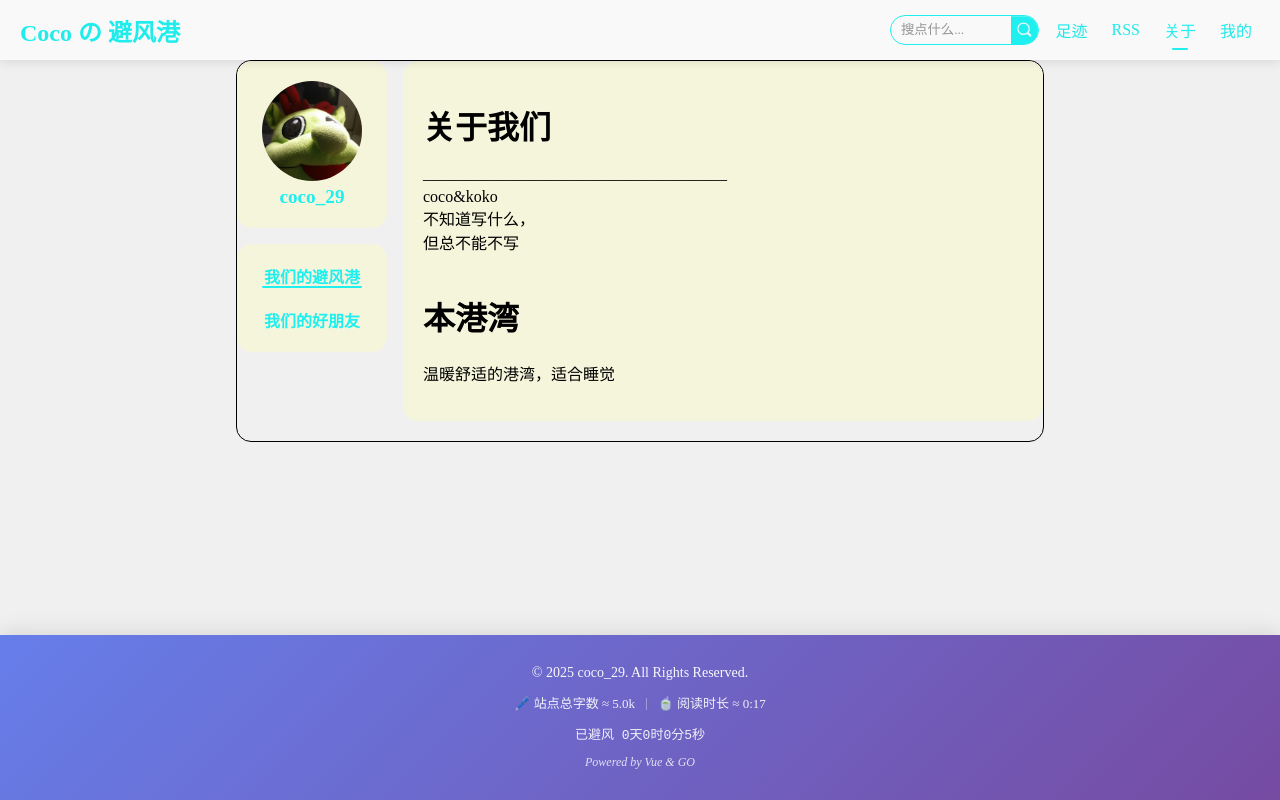
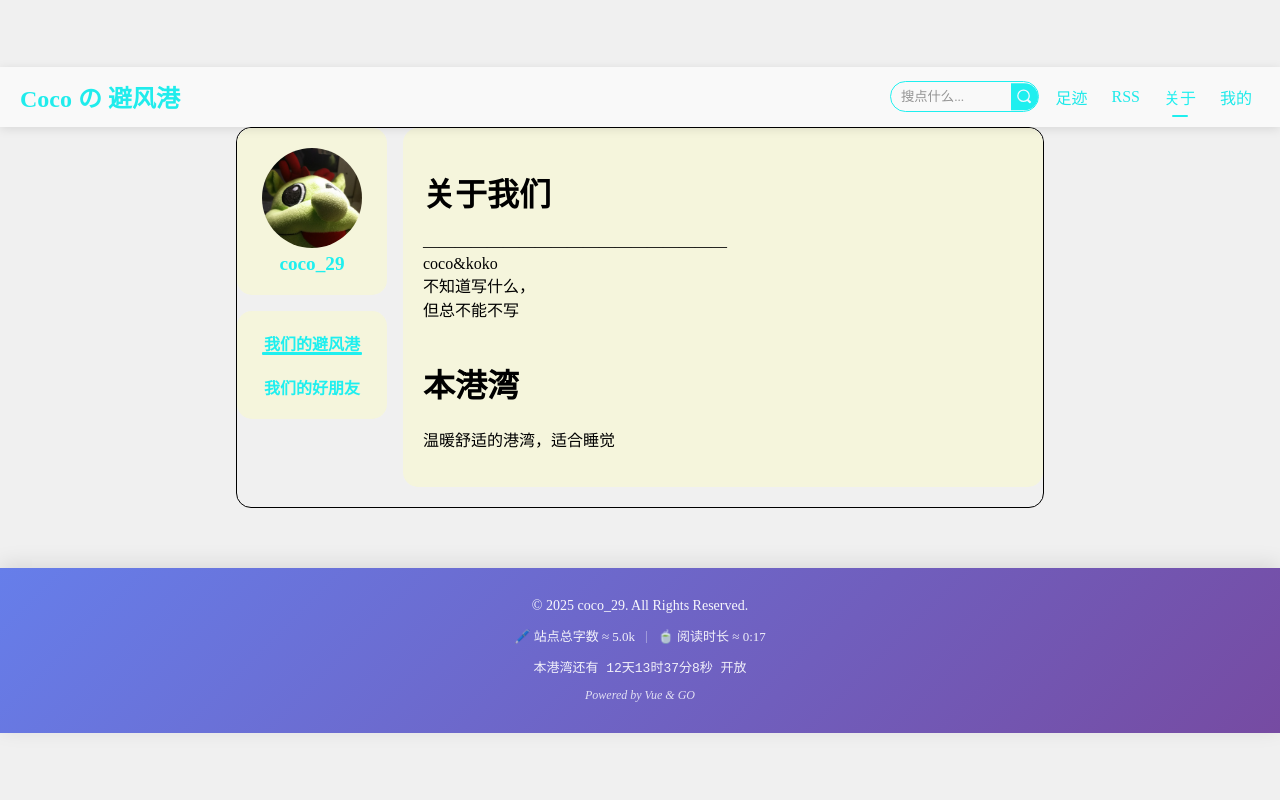
Before and after one commit to coco292931/coblog-frontend, a Vue app: page /about in a window 1280 px wide. Built offline with nearby package versions, Linux system fonts and the light colour scheme; no server answers.

Commit message:
feat: add eggs

```diff
--- a/src/components/Footer.vue
+++ b/src/components/Footer.vue
@@ -9,8 +9,8 @@
                 <span class="separator">|</span>
                 <span class="stat-item">🍵 阅读时长 ≈ {{ readingTime }}</span>
             </div>
-            <div class="uptime">
-                已避风 {{ uptimeDisplay }}
+            <div class="uptime" >
+                {{ uptimeDisplay }}
             </div>
             <div class="powered">
                 Powered by Vue & GO
@@ -58,13 +58,18 @@ const readingTime = computed(() => {
     return `0:${mins.toString().padStart(2, '0')}`;
 });
 
+// 获取开放时间（后端数据或默认值）
+const openTime = computed(() => {
+    if (siteStats.value.started_time) {
+        return new Date(siteStats.value.started_time);
+    }
+    // 默认开放时间：2025年12月20日
+    return new Date('2025-12-20T00:00:00');
+});
+
 // 计算运行时长
 const uptimeDisplay = computed(() => {
-    if (!siteStats.value.started_time) {
-        return '0天0时0分0秒';
-    }
-
-    const startTime = new Date(siteStats.value.started_time);
+    const startTime = openTime.value;
     const diff = currentTime.value - startTime;
 
     const seconds = Math.floor(diff / 1000);
@@ -76,17 +81,22 @@ const uptimeDisplay = computed(() => {
     const displayMinutes = minutes % 60;
     const displayHours = hours % 24;
 
-    return `${days}天${displayHours}时${displayMinutes}分${displaySeconds}秒`;
+
+    if (diff > 0) {
+        return `已避风 ${days}天${displayHours}时${displayMinutes}分${displaySeconds}秒`;
+    }
+    return `本港湾还有 ${-days}天${-displayHours}时${-displayMinutes}分${-displaySeconds}秒 开放`;
 });
 
 // 获取网站统计数据
 const fetchSiteStats = async () => {
     try {
         // 这里替换成实际的API地址
-        const response = await fetch('/api/site/info');
+        const url="http://127.0.0.1:4523/m1/7489100-7224477-6663459"
+        const response = await fetch(`${url}/api/site/info`);
         if (response.ok) {
             const data = await response.json();
-            siteStats.value = data;
+            siteStats.value = data.data;
         }
     } catch (error) {
         console.error('获取网站统计数据失败:', error);
@@ -97,19 +107,19 @@ const fetchSiteStats = async () => {
             total_visits: 0,
             total_visitors: 0,
             uptime: '',
-            started_time: new Date().toISOString()
+            started_time: '' // 空字符串时使用默认开放时间 2025-12-20
         };
     }
 };
 
 onMounted(() => {
-    // 获取统计数据
-    fetchSiteStats();
-
-    // 每秒更新一次时间
+    // 每秒更新一次时间（先启动定时器，确保即使API失败也能更新）
     timer = setInterval(() => {
         currentTime.value = new Date();
     }, 1000);
+
+    // 获取统计数据
+    fetchSiteStats();
 });
 
 onUnmounted(() => {
@@ -125,7 +135,7 @@ onUnmounted(() => {
     background: linear-gradient(135deg, #667eea 0%, #764ba2 100%);
     color: white;
     padding: 30px 20px;
-    margin-top: auto;
+    margin-top: 60px;
     box-shadow: 0 -4px 20px rgba(0, 0, 0, 0.1);
     box-sizing: border-box;
 }
```
